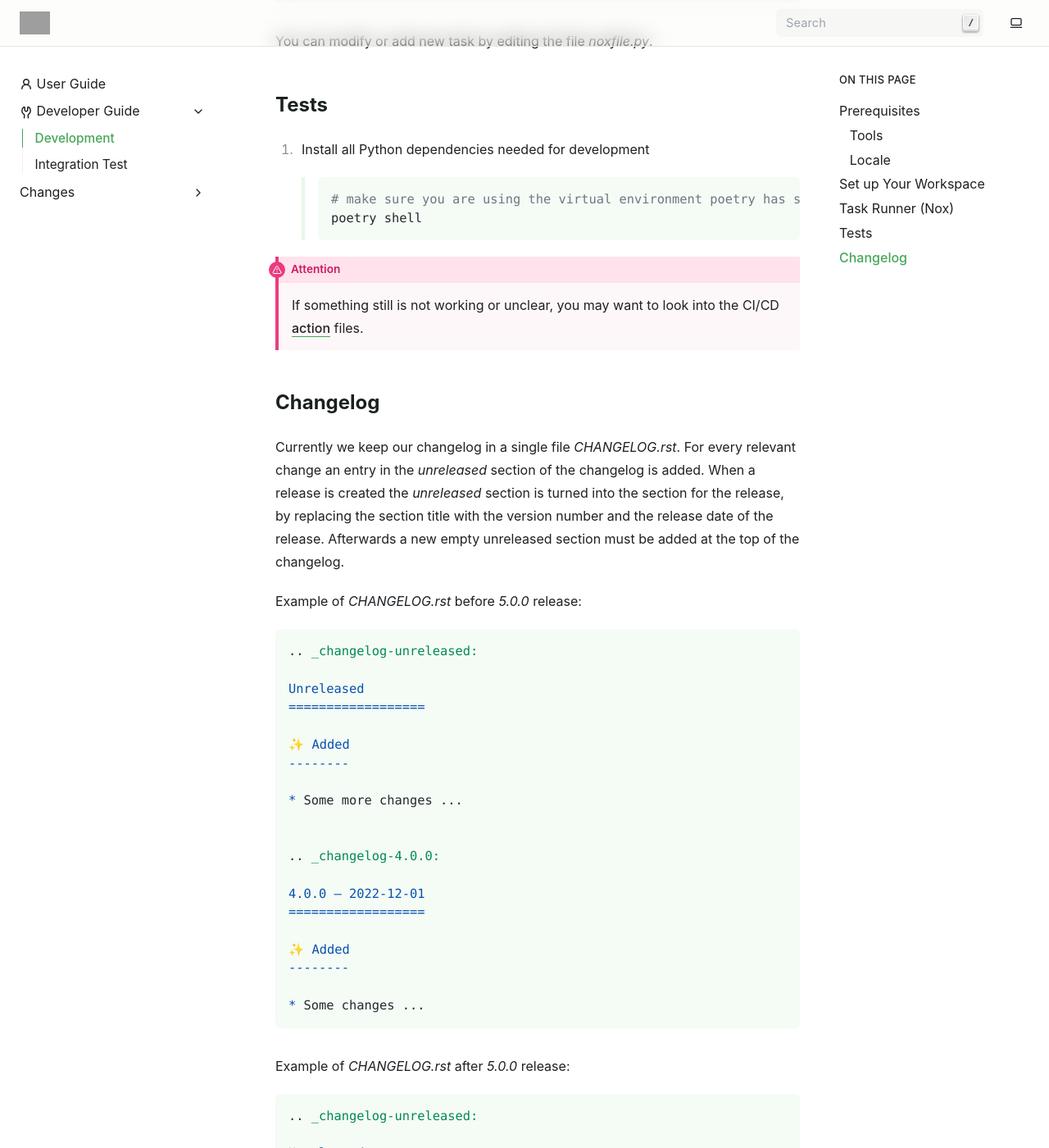
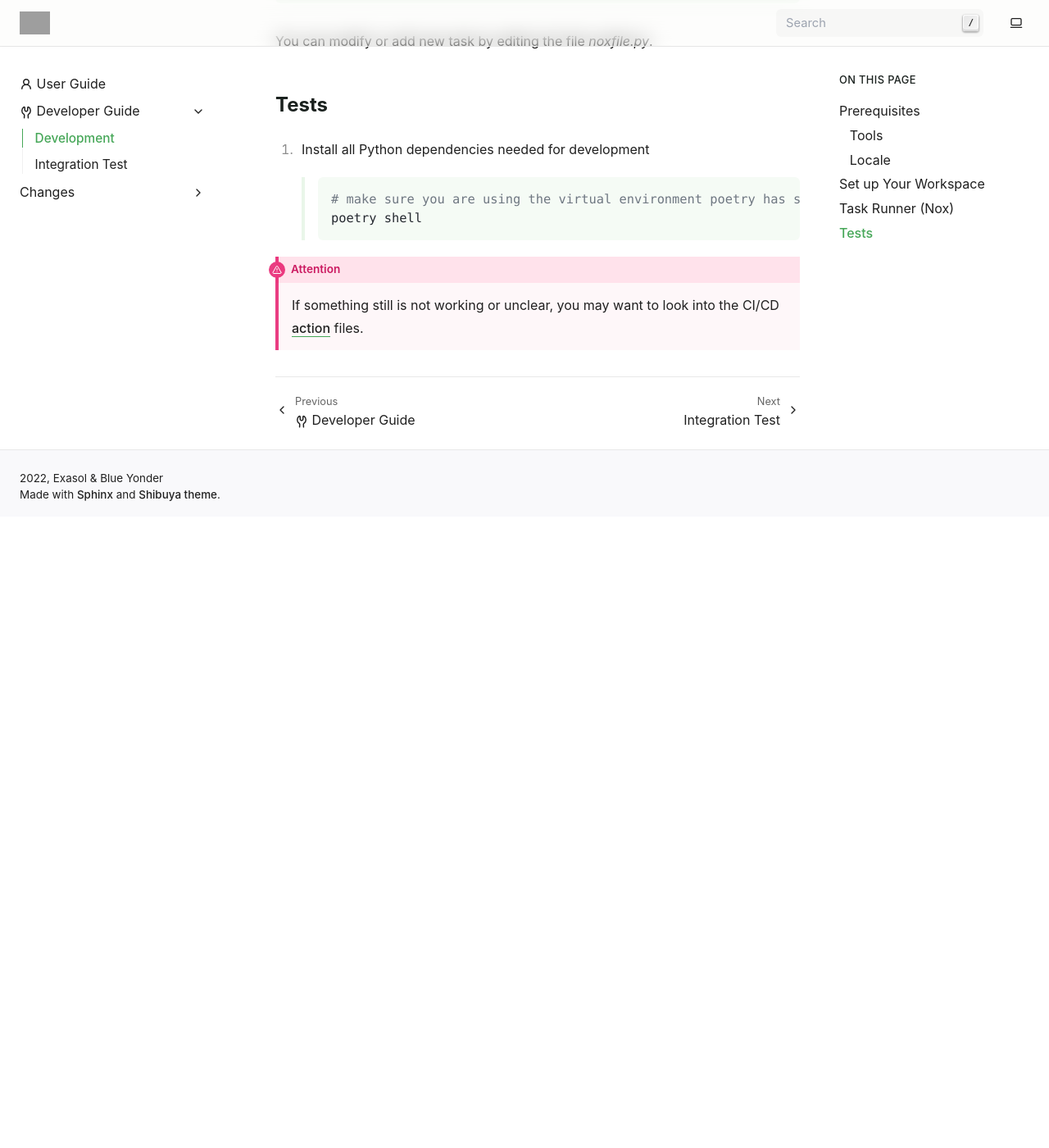
Before and after one commit to exasol/sqlalchemy-exasol, a Sphinx documentation site: the page built from doc/developer_guide/developer_guide.rst, in a window 1280 px wide and 1400 px high, scrolled down 1711 px. Shown: the whole window at 82% size. Built offline with Sphinx 7.4.7, drawn with Linux system fonts in a browser that asks for light colours; pages that are not in the unit, such as notebooks, are missing from menus; after the commit the page ends 2341 px from its top, so only the background shows below that; some of the changed text lies outside the part shown; grey boxes are pictures that could not be loaded.

Commit message:
Remove outdated changelog information

```diff
--- a/doc/developer_guide/developer_guide.rst
+++ b/doc/developer_guide/developer_guide.rst
@@ -80,78 +80,8 @@ Tests
 
     If something still is not working or unclear, you may want to look into the CI/CD action_ files.
 
-Changelog
----------
-
-Currently we keep our changelog in a single file *CHANGELOG.rst*.
-For every relevant change an entry in the *unreleased* section of the changelog is
-added. When a release is created the *unreleased* section is turned into the
-section for the release, by replacing the section title with the version number and the release date of the release.
-Afterwards a new empty unreleased section must be added at the top of the changelog.
-
-Example of *CHANGELOG.rst* before *5.0.0* release:
-
-.. code-block:: rst
-
-    .. _changelog-unreleased:
-
-    Unreleased
-    ==================
-
-    ✨ Added
-    --------
-
-    * Some more changes ...
-
-
-    .. _changelog-4.0.0:
-
-    4.0.0 — 2022-12-01
-    ==================
-
-    ✨ Added
-    --------
-
-    * Some changes ...
-
-Example of *CHANGELOG.rst* after *5.0.0* release:
-
-.. code-block:: rst
-
-    .. _changelog-unreleased:
-
-    Unreleased
-    ==========
-
-    .. _changelog-5.0.0:
-
-    5.0.0 - 2023-01-01
-    ==================
-
-    ✨ Added
-    --------
-
-    * Some more changes ...
-
-
-    .. _changelog-4.0.0:
-
-    4.0.0 — 2022-12-01
-    ==================
-
-    ✨ Added
-    --------
-
-    * Some changes ...
-
-For more general information on, why and for whom to create a changelog, have a
-look at keepachangelog_.
-
-.. _keepachangelog: https://keepachangelog.com/en/1.1.0/
 .. _action: https://github.com/exasol/sqlalchemy-exasol/actions
 .. _python: https://www.python.org/
 .. _poetry: https://python-poetry.org/
 .. _git: https://git-scm.com/
 .. _Docker: https://www.docker.com/
-.. _integration-test-docker-environment: https://github.com/exasol/integration-test-docker-environment
-.. _Prerequisites: https://github.com/exasol/integration-test-docker-environment#prerequisites>
```
